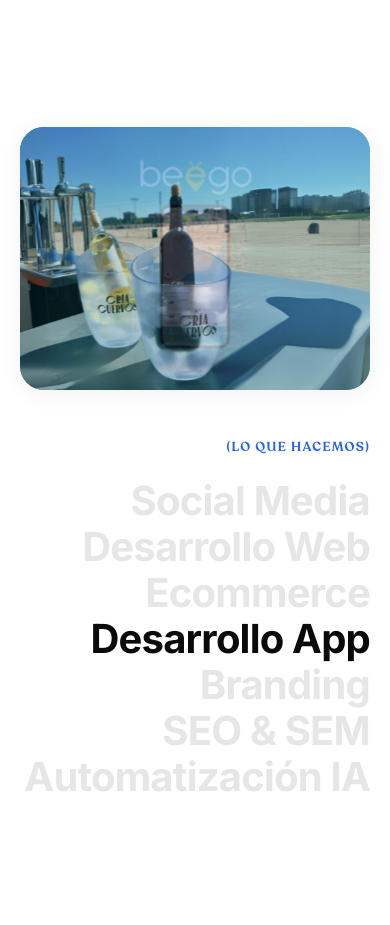
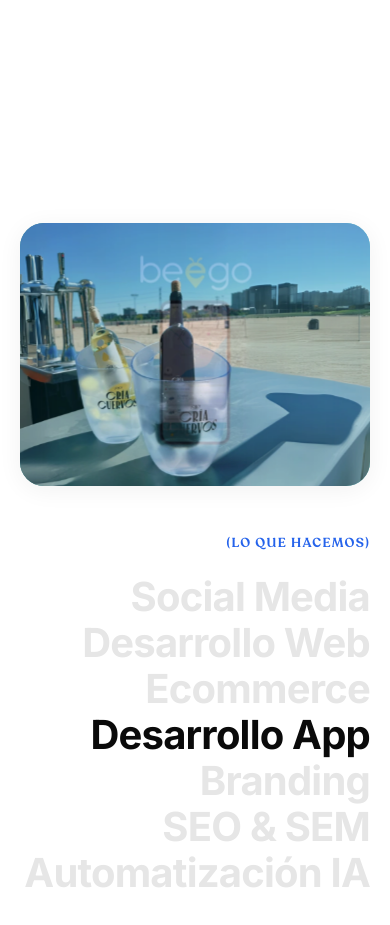
Before and after one commit to esonoalonso/befive-solutions, a Next.js app: page / in a window 390 px wide. Shown: the part 10780-11705 px from the top of the page. Built offline with nearby package versions, Linux system fonts and the light colour scheme.

Commit message:
Restore top clearance so Lo que hacemos image clears the fixed navbar on mobile

```diff
--- a/components/sections/WhatWeDo.jsx
+++ b/components/sections/WhatWeDo.jsx
@@ -47,7 +47,7 @@ export default function WhatWeDo() {
   return (
     <Section id="lo-que-hacemos">
       <div ref={containerRef} style={{ height: `${total * 90}vh` }} className="relative">
-        <div className="sticky top-0 flex h-screen items-start">
+        <div className="sticky top-0 flex h-screen items-start pt-24">
           <div className="grid w-full grid-cols-1 items-center gap-12 md:grid-cols-2 md:gap-16">
             <div className="relative aspect-[4/3] w-full overflow-hidden rounded-lg bg-bg-secondary shadow-card">
               {whatWeDo.items.map((item, i) => (
```
